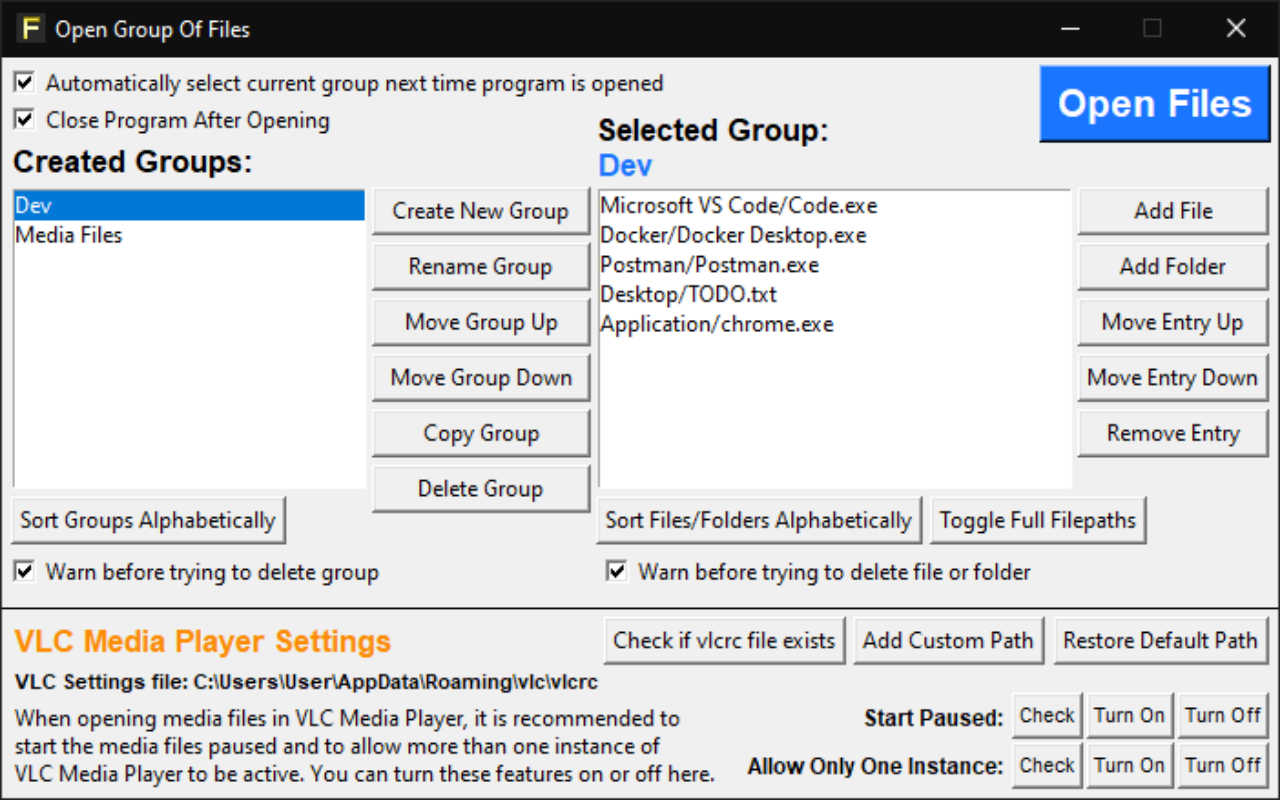
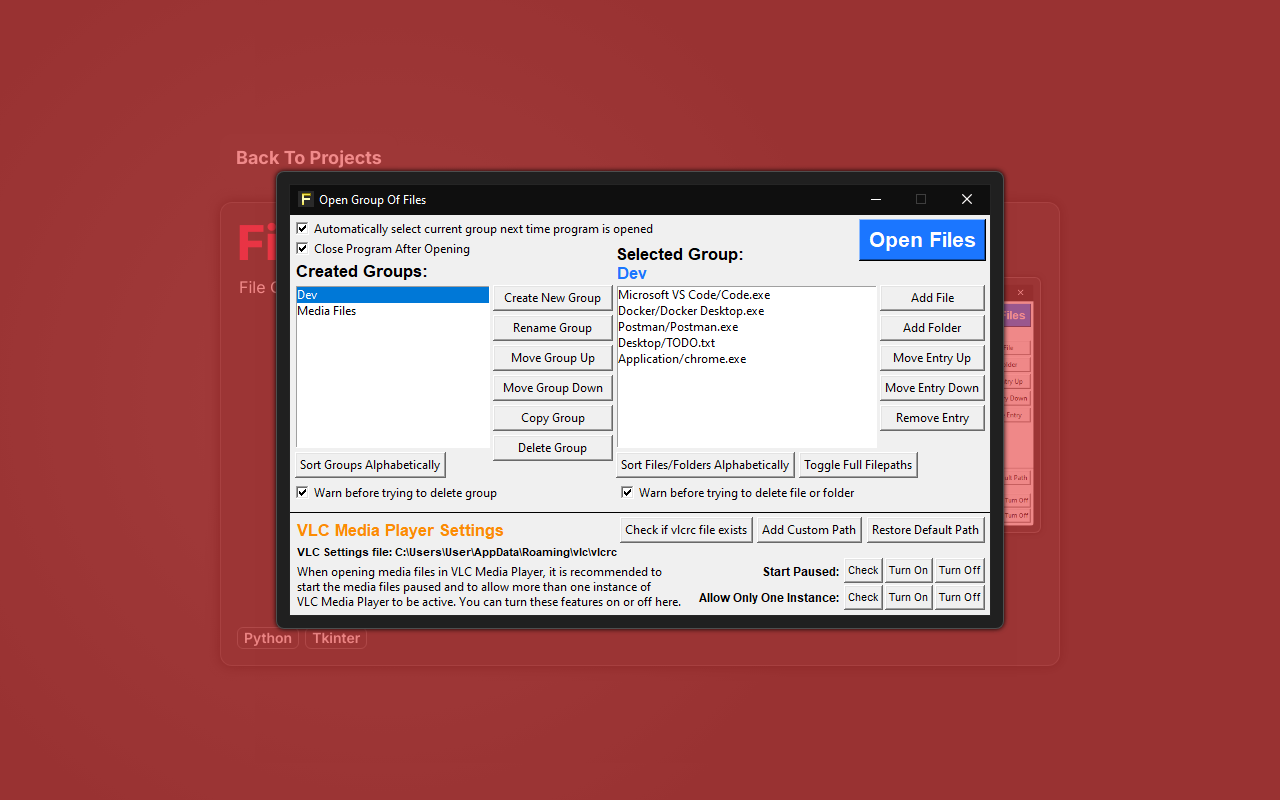
Before and after one commit to vik-ma/portfolio, a Next.js app: page /projects/file-opener in a window 1280 px wide. Both pictures are taken after a click on the picture 837 px from the left and 405 px from the top of the page. Built offline with nearby package versions, Linux system fonts and the light colour scheme.

Commit message:
Changed full-size image dimensions

```diff
--- a/app/components/ImageSlider.tsx
+++ b/app/components/ImageSlider.tsx
@@ -61,7 +61,10 @@
               <Image
                 src={previewImgSrcList[currentImageIndex]}
                 alt={`${name} Preview Image ${currentImageIndex + 1}`}
-                fill={true}
+                width={0}
+                height={0}
+                sizes="100vw"
+                style={{ width: '100%', height: 'auto' }}
               />
             </div>
           </div>
```
